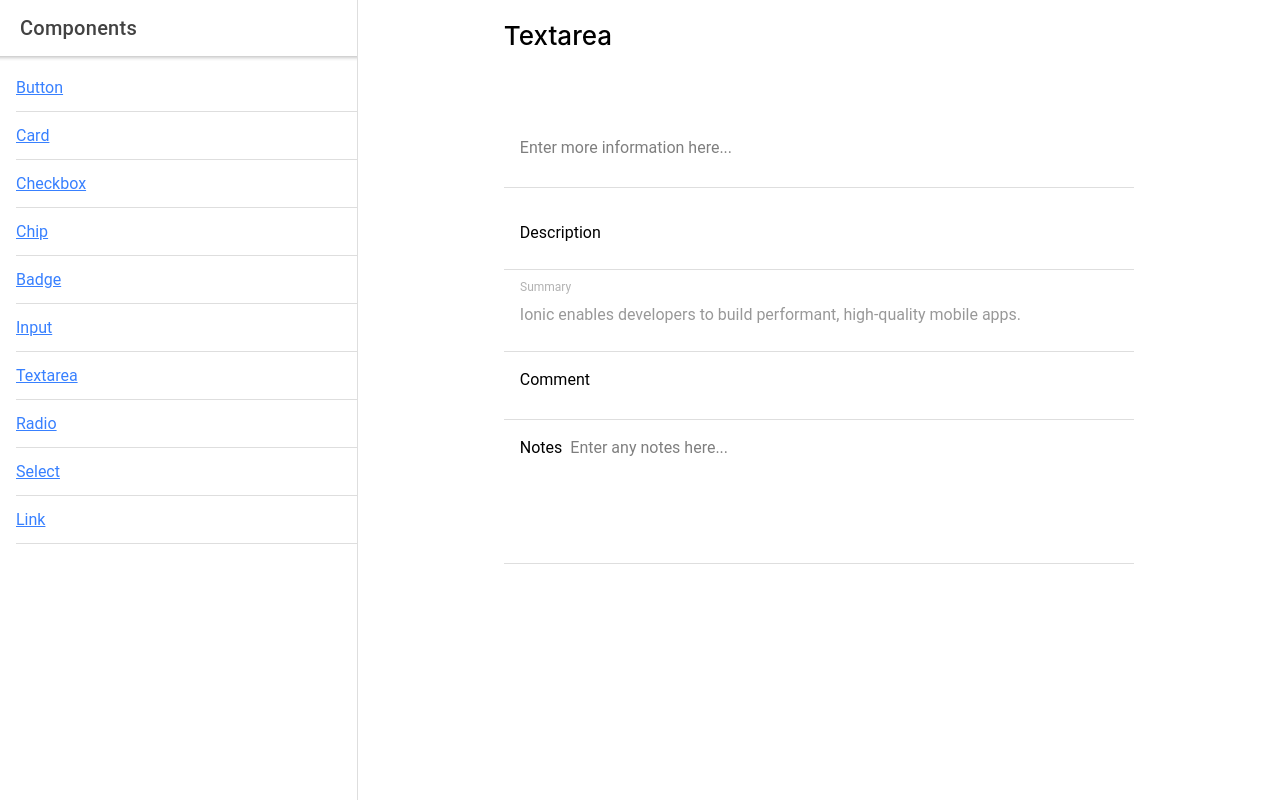
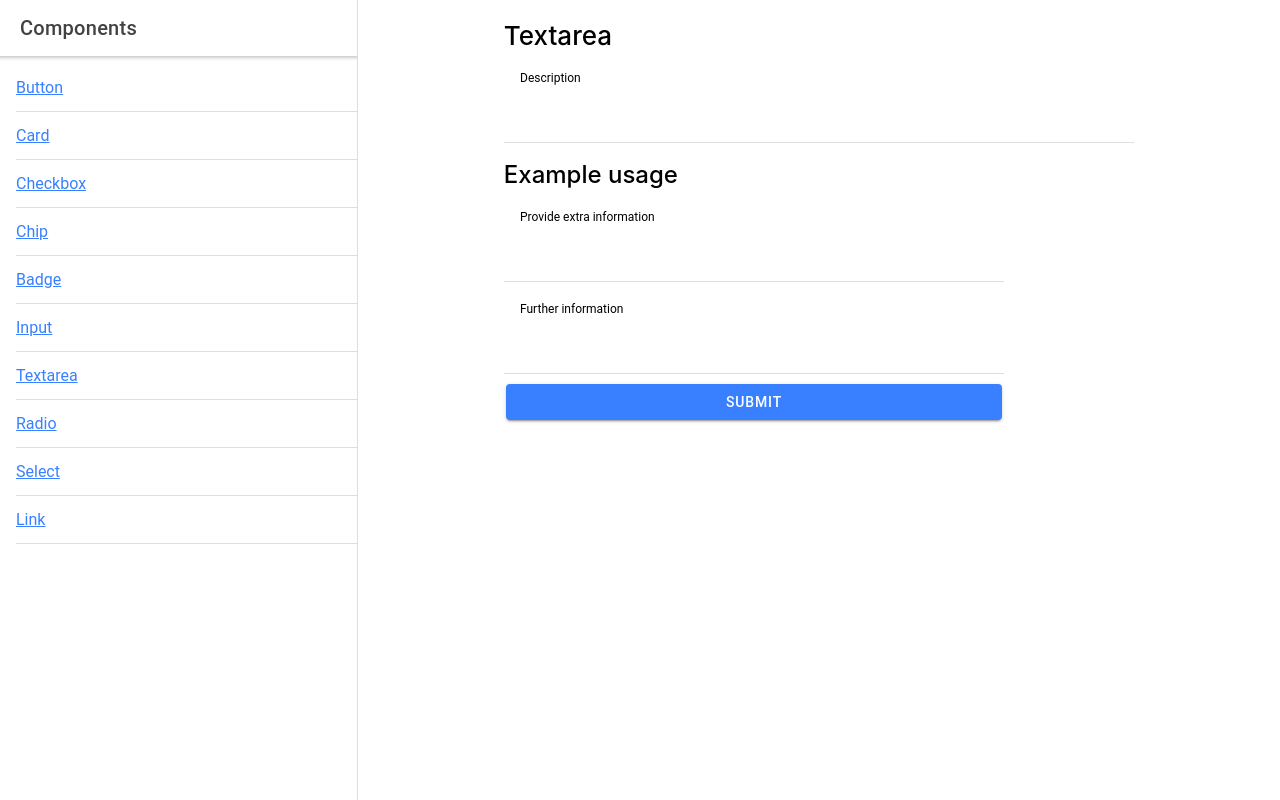
Before and after one commit to o-t-w/ionic-component-lib, a React (Create React App) app: page /textarea in a window 1280 px wide. Built offline with nearby package versions, Linux system fonts and the light colour scheme.

Commit message:
add some example usage patterns

```diff
--- a/src/components/Card.tsx
+++ b/src/components/Card.tsx
@@ -64,6 +64,87 @@ const Card = props => {
           <IonLabel>Card Button Item 2</IonLabel>
         </IonItem>
       </IonCard>
+
+      <h2>Example usage</h2>
+      <div className="grid">
+        <IonCard>
+          <IonCardHeader>
+            <IonCardSubtitle>Card Subtitle</IonCardSubtitle>
+            <IonCardTitle>Card Title</IonCardTitle>
+          </IonCardHeader>
+
+          <IonCardContent>
+            Keep close to Nature's heart... and break clear away, once in
+            awhile, and climb a mountain or spend a week in the woods. Wash your
+            spirit clean.
+          </IonCardContent>
+        </IonCard>
+
+        <IonCard>
+          <IonCardHeader>
+            <IonCardSubtitle>Card Subtitle</IonCardSubtitle>
+            <IonCardTitle>Card Title</IonCardTitle>
+          </IonCardHeader>
+
+          <IonCardContent>
+            Keep close to Nature's heart... and break clear away, once in
+            awhile, and climb a mountain or spend a week in the woods. Wash your
+            spirit clean.
+          </IonCardContent>
+        </IonCard>
+
+        <IonCard>
+          <IonCardHeader>
+            <IonCardSubtitle>Card Subtitle</IonCardSubtitle>
+            <IonCardTitle>Card Title</IonCardTitle>
+          </IonCardHeader>
+
+          <IonCardContent>
+            Keep close to Nature's heart... and break clear away, once in
+            awhile, and climb a mountain or spend a week in the woods. Wash your
+            spirit clean.
+          </IonCardContent>
+        </IonCard>
+
+        <IonCard>
+          <IonCardHeader>
+            <IonCardSubtitle>Card Subtitle</IonCardSubtitle>
+            <IonCardTitle>Card Title</IonCardTitle>
+          </IonCardHeader>
+
+          <IonCardContent>
+            Keep close to Nature's heart... and break clear away, once in
+            awhile, and climb a mountain or spend a week in the woods. Wash your
+            spirit clean.
+          </IonCardContent>
+        </IonCard>
+
+        <IonCard>
+          <IonCardHeader>
+            <IonCardSubtitle>Card Subtitle</IonCardSubtitle>
+            <IonCardTitle>Card Title</IonCardTitle>
+          </IonCardHeader>
+
+          <IonCardContent>
+            Keep close to Nature's heart... and break clear away, once in
+            awhile, and climb a mountain or spend a week in the woods. Wash your
+            spirit clean.
+          </IonCardContent>
+        </IonCard>
+
+        <IonCard>
+          <IonCardHeader>
+            <IonCardSubtitle>Card Subtitle</IonCardSubtitle>
+            <IonCardTitle>Card Title</IonCardTitle>
+          </IonCardHeader>
+
+          <IonCardContent>
+            Keep close to Nature's heart... and break clear away, once in
+            awhile, and climb a mountain or spend a week in the woods. Wash your
+            spirit clean.
+          </IonCardContent>
+        </IonCard>
+      </div>
     </Fragment>
   );
 };
--- a/src/components/Input.tsx
+++ b/src/components/Input.tsx
@@ -26,8 +26,18 @@ const Input: React.SFC<{}> = () => (
         </IonItem>
 
         <IonItem>
-          <IonLabel position="stacked">City</IonLabel>
-          <IonInput />
+          <IonLabel position="stacked">Password</IonLabel>
+          <IonInput type="password" />
+        </IonItem>
+
+        <IonItem>
+          <IonLabel position="stacked">Phone Number</IonLabel>
+          <IonInput type="tel" />
+        </IonItem>
+
+        <IonItem>
+          <IonLabel position="stacked">Age</IonLabel>
+          <IonInput type="number" />
         </IonItem>
       </IonList>
       <IonButton expand="block">Submit</IonButton>
--- a/src/components/Radio.tsx
+++ b/src/components/Radio.tsx
@@ -19,18 +19,18 @@ const Radio: React.SFC<{}> = () => (
         </IonListHeader>
 
         <IonItem>
-          <IonLabel>Biff</IonLabel>
-          <IonRadio slot="start" value="biff" checked />
+          <IonLabel>Ribena</IonLabel>
+          <IonRadio slot="start" value="ribena" checked />
         </IonItem>
 
         <IonItem>
-          <IonLabel>Griff</IonLabel>
-          <IonRadio slot="start" value="griff" />
+          <IonLabel>Lucozade</IonLabel>
+          <IonRadio slot="start" value="lucozade" />
         </IonItem>
 
         <IonItem>
-          <IonLabel>Buford</IonLabel>
-          <IonRadio slot="start" value="buford" />
+          <IonLabel>Orangina</IonLabel>
+          <IonRadio slot="start" value="orangina" />
         </IonItem>
       </IonRadioGroup>
     </IonList>
--- a/src/components/Textarea.tsx
+++ b/src/components/Textarea.tsx
@@ -1,45 +1,32 @@
-import { IonItem, IonLabel, IonTextarea } from "@ionic/react";
+import { IonButton, IonItem, IonLabel, IonTextarea } from "@ionic/react";
 
 import React from "react";
 
 const Textarea: React.SFC<{}> = () => (
   <>
     <h1>Textarea</h1>
-    {/*-- Default textarea --*/}
-    <IonTextarea />
 
-    {/*-- Textarea in an item with a placeholder --*/}
     <IonItem>
-      <IonTextarea placeholder="Enter more information here..." />
+      <IonLabel position="stacked">Description</IonLabel>
+      <IonTextarea rows={2} />
     </IonItem>
 
-    {/*-- Textarea in an item with a floating label --*/}
-    <IonItem>
-      <IonLabel position="floating">Description</IonLabel>
-      <IonTextarea />
-    </IonItem>
+    <h2>Example usage</h2>
 
-    {/*-- Disabled and readonly textarea in an item with a stacked label --*/}
-    <IonItem>
-      <IonLabel position="stacked">Summary</IonLabel>
-      <IonTextarea
-        disabled
-        readonly
-        value="Ionic enables developers to build performant, high-quality mobile apps."
-      />
-    </IonItem>
+    <form className="max500" action="">
+      <IonItem>
+        <IonLabel position="stacked">Provide extra information</IonLabel>
+        <IonTextarea rows={2} />
+      </IonItem>
 
-    {/*-- Textarea that clears the value on edit --*/}
-    <IonItem>
-      <IonLabel>Comment</IonLabel>
-      <IonTextarea clearOnEdit={true} />
-    </IonItem>
-
-    {/*-- Textarea with custom number of rows and cols --*/}
-    <IonItem>
-      <IonLabel>Notes</IonLabel>
-      <IonTextarea rows={6} cols={20} placeholder="Enter any notes here..." />
-    </IonItem>
+      <IonItem class="mt10">
+        <IonLabel position="stacked">Further information</IonLabel>
+        <IonTextarea rows={2} />
+      </IonItem>
+      <IonButton class="mt10" expand="block">
+        Submit
+      </IonButton>
+    </form>
   </>
 );
 
--- a/src/index.css
+++ b/src/index.css
@@ -14,6 +14,11 @@ body {
   height: 35px;
   display: block;
   margin-top: 5px;
+}
+
+.input:focus {
+  border: solid rgb(58, 116, 232) 2px;
+  outline: 0;
 }
 
 .label {
@@ -34,6 +39,12 @@ ion-anchor {
   text-decoration: underline;
 }
 
+/* utilities */
+
+.mt10 {
+  margin-top: 10px;
+}
+
 .max500 {
   max-width: 500px;
 }
```
Also changed, not shown: src/components/Checkbox.tsx (+0 -25 lines).
